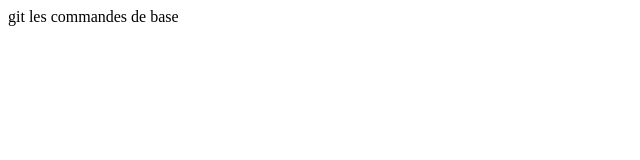
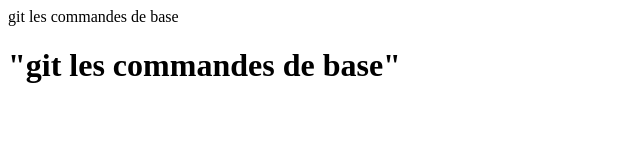
Before and after one commit to orochimiaou/learn-git-end-web, a plain HTML site: page index.html in a window 1280 px wide. Shown: the whole page, without its empty margins (0-640 px from the left). Drawn offline with Linux system fonts and the light colour scheme.

Commit message:
ajt body et h1

```diff
--- a/index.html
+++ b/index.html
@@ -4,4 +4,7 @@
 <meta charset="UTF-8>
 <title> git les commandes de base </title>
 	</head>
+<body>
+<h1> "git les commandes de base" <h1>
+	</body>
 	</html>
```
